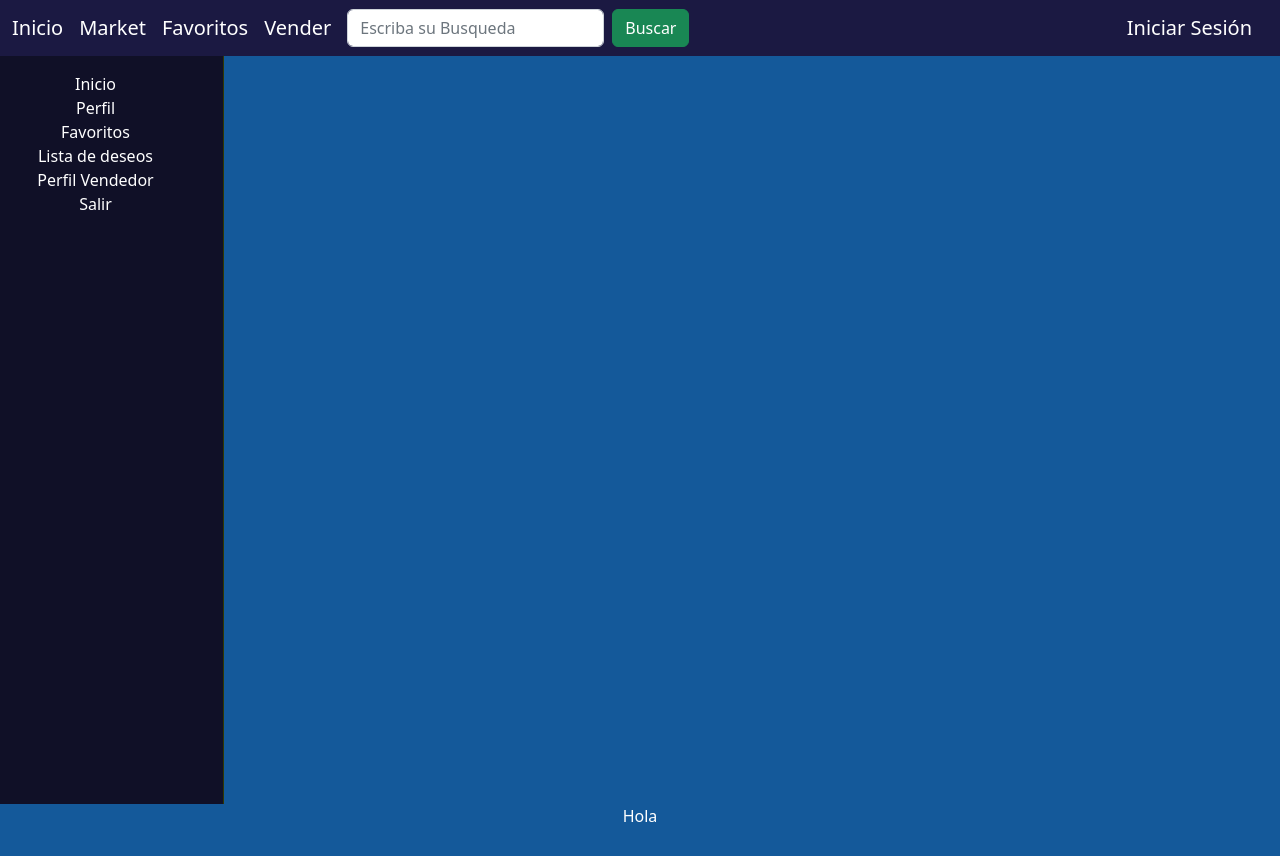
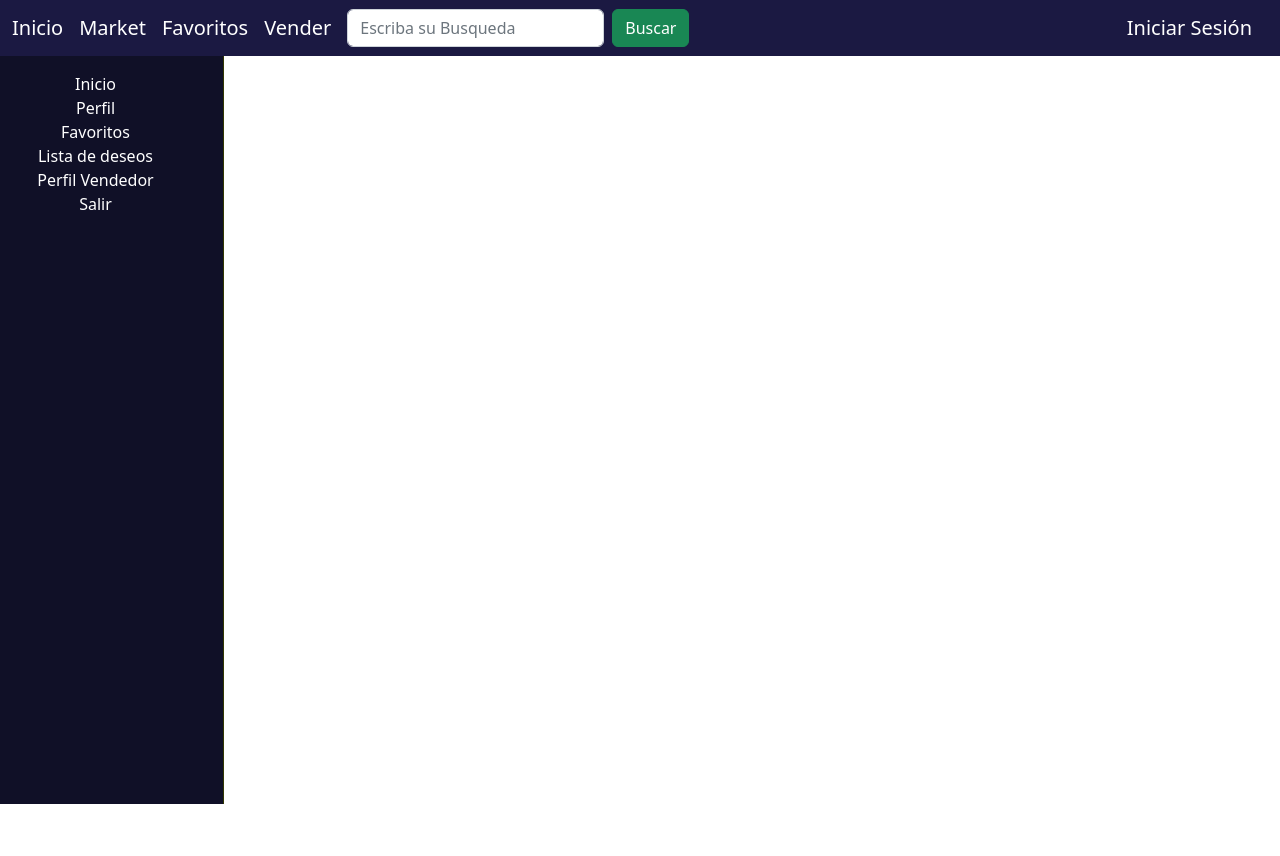
Before and after one commit to iamchapita/Marketplace-Frontend, a React (Create React App) app in the folder markeplace-frontend/: page /ingresarProducto in a window 1280 px wide. After the commit the page ends 804 px from the top, so only its background shows below. Built offline with nearby package versions, Linux system fonts and the light colour scheme.

Commit message:
se reparo el problema del css

```diff
--- a/markeplace-frontend/src/App.css
+++ b/markeplace-frontend/src/App.css
@@ -1,5 +1,6 @@
 .App {
   text-align: center;
+  color: #fff;
 
 }
 
@@ -14,16 +15,13 @@
   }
 }
 
-.App-header {
-  background-color: #14599a;
-  min-height: 100vh;
-  color: #fff;
+.flex{
+  display: flex;
 }
 
 
 .App-link {
   color: #61dafb;
-  display: fle;
 }
 
 @keyframes App-logo-spin {
--- a/markeplace-frontend/src/App.js
+++ b/markeplace-frontend/src/App.js
@@ -16,10 +16,13 @@ function App() {
     }
 
     return (
+
         <div className="App">
+
             <Navbar></Navbar>
-            <header className="App-header">
+            <div className='flex'>
                 <Sidebar></Sidebar>
+            <div className="App-header">
                 <BrowserRouter>
                     <Routes>
                         <Route path='/login' element={<Login login={login} />} ></Route>
@@ -30,8 +33,8 @@ function App() {
 
                 </BrowserRouter>
 
-
-            </header>
+                </div>
+            </div>
         </div>
     );
 }
--- a/markeplace-frontend/src/components/product/productform.js
+++ b/markeplace-frontend/src/components/product/productform.js
@@ -1,6 +1,6 @@
 import React from 'react';
 
-const ProductForm = () => {
+function ProductForm (){
 
 
     return (
```
